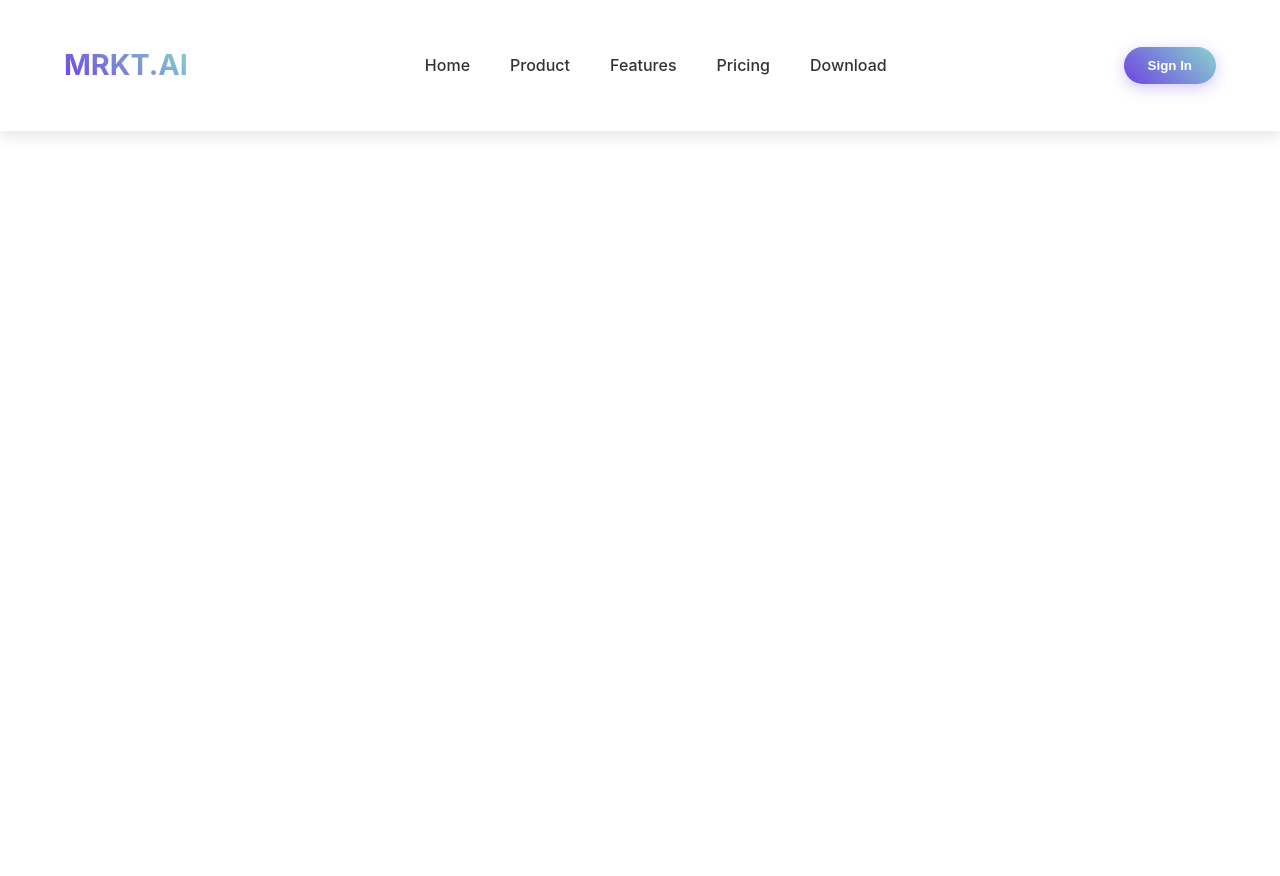
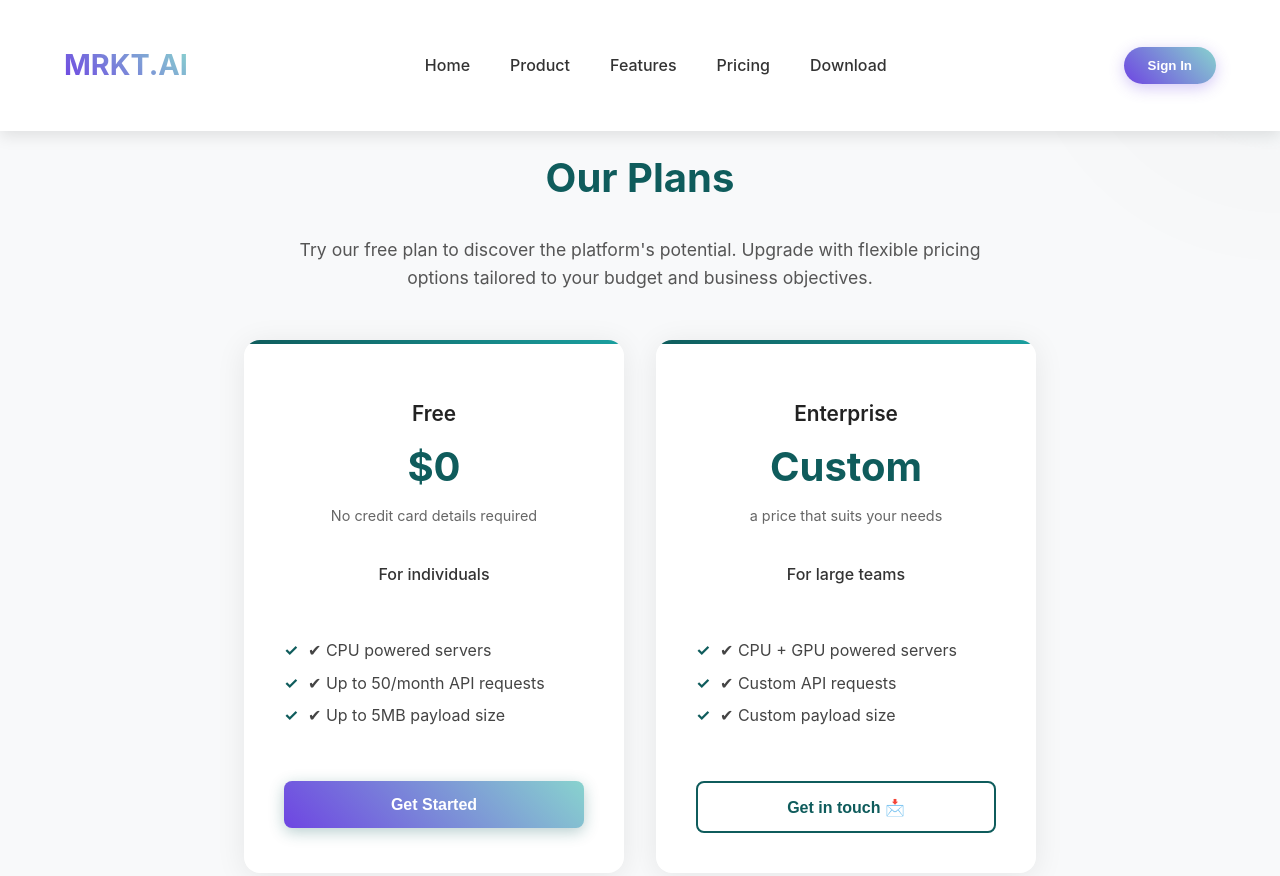
Before and after one commit to Musfir2327/-ZephyraTech, a React (Create React App) app in the folder musfir/: page /pricing in a window 1280 px wide. Shown: the top 876 px of the page. Before the commit the page ends 800 px from the top, so only its background shows below. Built offline with nearby package versions, Linux system fonts and the light colour scheme.

Commit message:
updated pricing

```diff
--- a/musfir/src/App.js
+++ b/musfir/src/App.js
@@ -5,7 +5,7 @@ import Header from './components/Header';
 import Hero  from './components/Hero';
 import Product from './components/Product';
 import Feature from './components/Feature';
-
+import Pricing from './components/Pricing';
 
 function App() {
   return (
@@ -16,6 +16,7 @@ function App() {
         <Route path="/Header" element={<Header />} />
         <Route path="/Product" element={<Product />} />
         <Route path="/Features" element={<Feature />} />
+         <Route path="/pricing" element={<Pricing />} />
 
       </Routes>
     </BrowserRouter>
--- a/musfir/src/components/Feature.css
+++ b/musfir/src/components/Feature.css
@@ -1,6 +1,6 @@
 
 .features-section {
-  padding: 100px 20px;
+  padding: 120px 20px;
   text-align: center;
   background: linear-gradient(to bottom, #f8fafd 0%, #ffffff 100%);
   position: relative;
--- /dev/null
+++ b/musfir/src/components/Pricing.css
@@ -0,0 +1,240 @@
+/* Pricing.css */
+.pricing-container {
+  padding: 120px;
+  text-align: center;
+  background-color: #f8f9fa;
+  position: relative;
+  overflow: hidden;
+}
+
+.pricing-container::before {
+  content: '';
+  position: absolute;
+  width: 600px;
+  height: 600px;
+  background: radial-gradient(circle, rgba(15, 92, 92, 0.08) 0%, transparent 70%);
+  top: -300px;
+  right: -300px;
+  z-index: 0;
+  animation: pulse 12s infinite alternate;
+}
+
+@keyframes pulse {
+  0% {
+    transform: scale(0.95);
+    opacity: 0.6;
+  }
+  100% {
+    transform: scale(1.1);
+    opacity: 0.2;
+  }
+}
+
+.pricing-container h2 {
+  font-size: 2.5rem;
+  margin-bottom: 1rem;
+  color: #0f5c5c;
+  position: relative;
+  display: inline-block;
+  animation: fadeInDown 0.8s ease-out;
+}
+
+.subheading {
+  margin-bottom: 3rem;
+  color: #555;
+  max-width: 700px;
+  margin-left: auto;
+  margin-right: auto;
+  font-size: 1.1rem;
+  line-height: 1.6;
+  animation: fadeIn 0.8s ease-out 0.3s both;
+}
+
+.plans-wrapper {
+  display: flex;
+  justify-content: center;
+  gap: 2rem;
+  flex-wrap: wrap;
+  animation: fadeIn 0.8s ease-out 0.6s both;
+}
+
+.plan-card {
+  background: white;
+  border-radius: 16px;
+  padding: 2.5rem;
+  width: 300px;
+  box-shadow: 0 4px 30px rgba(0, 0, 0, 0.08);
+  transition: all 0.4s cubic-bezier(0.175, 0.885, 0.32, 1.275);
+  position: relative;
+  overflow: hidden;
+  z-index: 1;
+}
+
+.plan-card::after {
+  content: '';
+  position: absolute;
+  top: 0;
+  left: 0;
+  width: 100%;
+  height: 4px;
+  background: linear-gradient(90deg, #0f5c5c, #1a9f9f);
+}
+
+.plan-card:hover {
+  transform: translateY(-10px);
+  box-shadow: 0 15px 40px rgba(0, 0, 0, 0.12);
+}
+
+.plan-card h3 {
+  font-size: 1.3rem;
+  color: #222;
+  margin-bottom: 1rem;
+  font-weight: 600;
+}
+
+.plan-card h1 {
+  font-size: 2.5rem;
+  margin: 1rem 0;
+  color: #0f5c5c;
+  font-weight: 700;
+  transition: all 0.3s ease;
+}
+
+.plan-card:hover h1 {
+  color: #1a9f9f;
+}
+
+.plan-card p {
+  color: #666;
+  margin-bottom: 1rem;
+  font-size: 0.9rem;
+}
+
+.plan-card h4 {
+  margin: 1.5rem 0;
+  color: #333;
+  font-weight: 500;
+  position: relative;
+  display: inline-block;
+}
+
+.plan-card h4::after {
+  content: '';
+  position: absolute;
+  bottom: -8px;
+  left: 0;
+  width: 100%;
+  height: 2px;
+  background: #0f5c5c;
+  transform: scaleX(0);
+  transition: transform 0.3s ease;
+}
+
+.plan-card:hover h4::after {
+  transform: scaleX(1);
+}
+
+.plan-card ul {
+  list-style: none;
+  padding: 0;
+  margin: 2rem 0;
+  text-align: left;
+}
+
+.plan-card li {
+  margin-bottom: 0.8rem;
+  color: #444;
+  padding-left: 1.5rem;
+  position: relative;
+  transition: all 0.3s ease;
+}
+
+.plan-card li::before {
+  content: '✓';
+  position: absolute;
+  left: 0;
+  color: #0f5c5c;
+  font-weight: bold;
+}
+
+.plan-card li:hover {
+  color: #1a9f9f;
+  transform: translateX(5px);
+}
+
+.get-started,
+.get-in-touch {
+  margin-top: 1.5rem;
+  padding: 0.9rem 1.5rem;
+  border: none;
+  border-radius: 8px;
+  font-size: 1rem;
+  font-weight: 600;
+  cursor: pointer;
+  transition: all 0.3s ease;
+  width: 100%;
+}
+
+.get-started {
+  background-color: #0f5c5c;
+  color: white;
+  box-shadow: 0 4px 15px rgba(15, 92, 92, 0.3);
+}
+
+.get-started:hover {
+  background-color: #1a9f9f;
+  transform: translateY(-3px);
+  box-shadow: 0 8px 25px rgba(15, 92, 92, 0.4);
+}
+
+.get-in-touch {
+  background-color: transparent;
+  color: #0f5c5c;
+  border: 2px solid #0f5c5c;
+}
+
+.get-in-touch:hover {
+  background-color: rgba(15, 92, 92, 0.05);
+  color: #1a9f9f;
+  border-color: #1a9f9f;
+  transform: translateY(-3px);
+}
+
+
+@keyframes fadeInDown {
+  from {
+    opacity: 0;
+    transform: translateY(-20px);
+  }
+  to {
+    opacity: 1;
+    transform: translateY(0);
+  }
+}
+
+@keyframes fadeIn {
+  from {
+    opacity: 0;
+  }
+  to {
+    opacity: 1;
+  }
+}
+
+/* Responsive Design */
+@media (max-width: 1024px) {
+  .pricing-container {
+    padding: 80px 40px;
+  }
+}
+
+@media (max-width: 768px) {
+  .pricing-container {
+    padding: 80px 20px;
+  }
+
+  .plan-card {
+    width: 100%;
+    max-width: 350px;
+  }
+}
--- /dev/null
+++ b/musfir/src/components/Pricing.js
@@ -0,0 +1,43 @@
+import React from 'react';
+import './Pricing.css';
+
+function Pricing() {
+  return (
+    <section className="pricing-container">
+      <h2>Our Plans</h2>
+      <p className="subheading">
+        Try our free plan to discover the platform's potential. Upgrade with flexible pricing options tailored to your budget and business objectives.
+      </p>
+
+      <div className="plans-wrapper">
+        <div className="plan-card free-plan">
+          <h3>Free</h3>
+          <h1>$0</h1>
+          <p>No credit card details required</p>
+          <h4>For individuals</h4>
+          <ul>
+            <li>✔ CPU powered servers</li>
+            <li>✔ Up to 50/month API requests</li>
+            <li>✔ Up to 5MB payload size</li>
+          </ul>
+          <button className="get-started">Get Started</button>
+        </div>
+
+        <div className="plan-card enterprise-plan">
+          <h3>Enterprise</h3>
+          <h1>Custom</h1>
+          <p>a price that suits your needs</p>
+          <h4>For large teams</h4>
+          <ul>
+            <li>✔ CPU + GPU powered servers</li>
+            <li>✔ Custom API requests</li>
+            <li>✔ Custom payload size</li>
+          </ul>
+          <button className="get-in-touch">Get in touch 📩</button>
+        </div>
+      </div>
+    </section>
+  );
+}
+
+export default Pricing;
```
